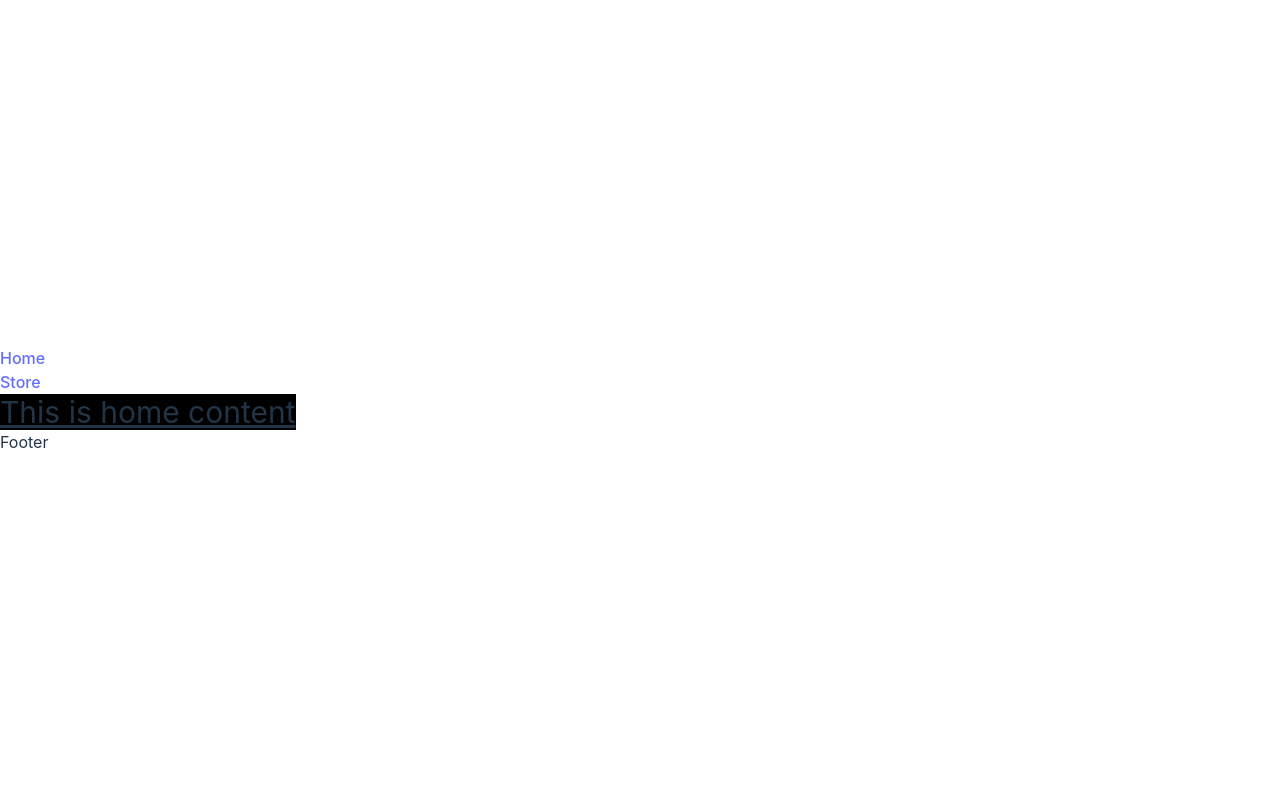
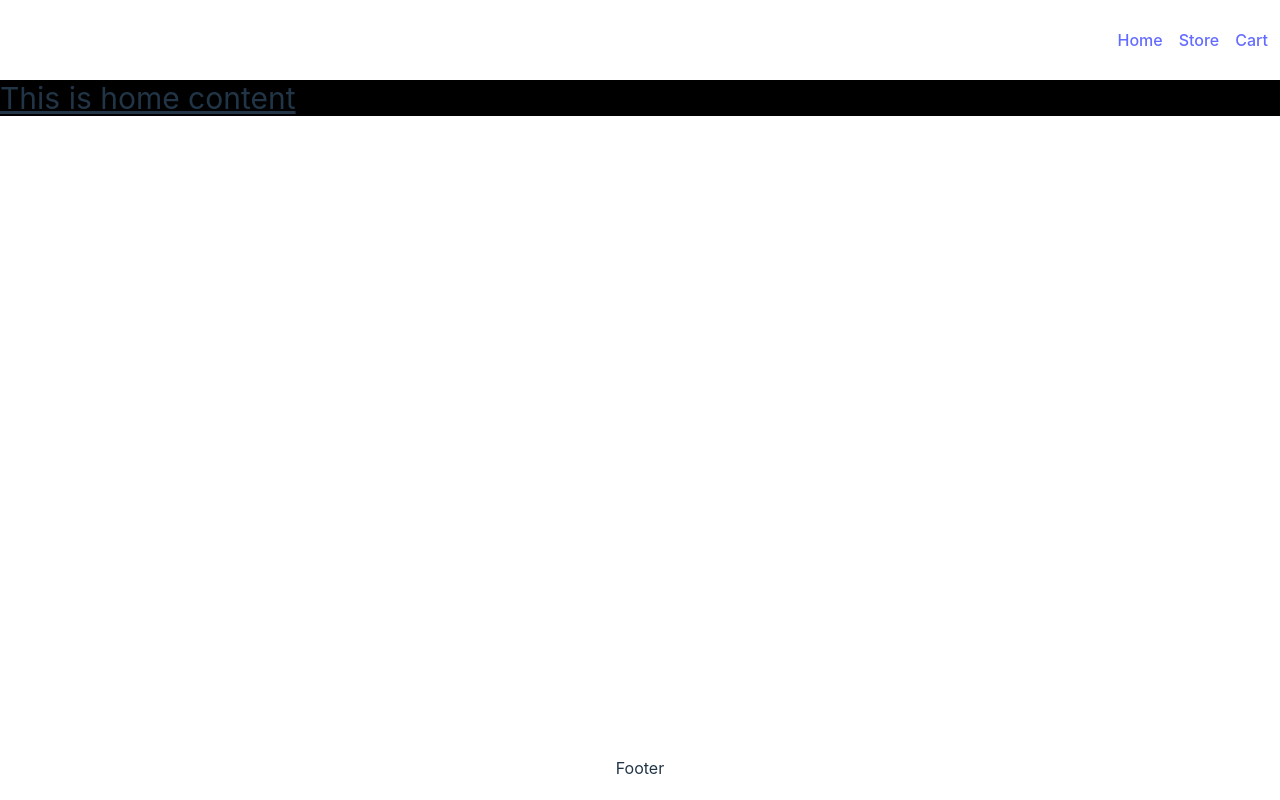
Before and after one commit to sevleo/TOP-ShoppingCart, a React (Vite) app: page / in a window 1280 px wide. Built offline with nearby package versions, Linux system fonts and the light colour scheme.

Commit message:
Add layout flex styles

```diff
--- a/src/Footer.jsx
+++ b/src/Footer.jsx
@@ -1,5 +1,9 @@
 function Footer() {
-  return <footer>Footer</footer>;
+  return (
+    <footer className="mt-auto flex h-16 items-center justify-center">
+      Footer
+    </footer>
+  );
 }
 
 export default Footer;
--- a/src/Navigation.jsx
+++ b/src/Navigation.jsx
@@ -2,13 +2,16 @@ import { Link } from "react-router-dom";
 
 function Navigation() {
   return (
-    <nav id="navigation">
-      <ul>
+    <nav id="navigation" className="">
+      <ul className="ml-auto mr-auto flex h-20 max-w-screen-2xl items-center justify-end gap-4 p-3">
         <li>
           <Link to="/">Home</Link>
         </li>
         <li>
           <Link to="./../store">Store</Link>
+        </li>
+        <li>
+          <Link to="./../store">Cart</Link>
         </li>
       </ul>
     </nav>
--- a/src/index.css
+++ b/src/index.css
@@ -17,11 +17,14 @@
   -moz-osx-font-smoothing: grayscale;
 }
 
-/* #root {
-  width: 1600px;
+#root {
+  width: 100vw;
   margin-left: auto;
   margin-right: auto;
-} */
+  display: flex;
+  flex-direction: column;
+  min-height: 100%;
+}
 
 a {
   font-weight: 500;
@@ -35,7 +38,6 @@ a:hover {
 body {
   margin: 0;
   display: flex;
-  place-items: center;
   min-width: 320px;
   min-height: 100vh;
   box-sizing: border-box;
--- a/src/output.css
+++ b/src/output.css
@@ -544,9 +544,65 @@ video {
   --tw-backdrop-sepia:  ;
 }
 
+.ml-auto {
+  margin-left: auto;
+}
+
+.mr-auto {
+  margin-right: auto;
+}
+
+.mb-auto {
+  margin-bottom: auto;
+}
+
+.mt-auto {
+  margin-top: auto;
+}
+
+.flex {
+  display: flex;
+}
+
+.h-24 {
+  height: 6rem;
+}
+
+.h-20 {
+  height: 5rem;
+}
+
+.h-16 {
+  height: 4rem;
+}
+
+.max-w-screen-2xl {
+  max-width: 1536px;
+}
+
+.items-center {
+  align-items: center;
+}
+
+.justify-end {
+  justify-content: flex-end;
+}
+
+.justify-center {
+  justify-content: center;
+}
+
+.gap-4 {
+  gap: 1rem;
+}
+
 .bg-black {
   --tw-bg-opacity: 1;
   background-color: rgb(0 0 0 / var(--tw-bg-opacity));
+}
+
+.p-3 {
+  padding: 0.75rem;
 }
 
 .text-3xl {
@@ -571,11 +627,14 @@ video {
   -moz-osx-font-smoothing: grayscale;
 }
 
-/* #root {
-  width: 1600px;
+#root {
+  width: 100vw;
   margin-left: auto;
   margin-right: auto;
-} */
+  display: flex;
+  flex-direction: column;
+  min-height: 100%;
+}
 
 a {
   font-weight: 500;
@@ -590,7 +649,6 @@ a:hover {
 body {
   margin: 0;
   display: flex;
-  place-items: center;
   min-width: 320px;
   min-height: 100vh;
   box-sizing: border-box;
```
